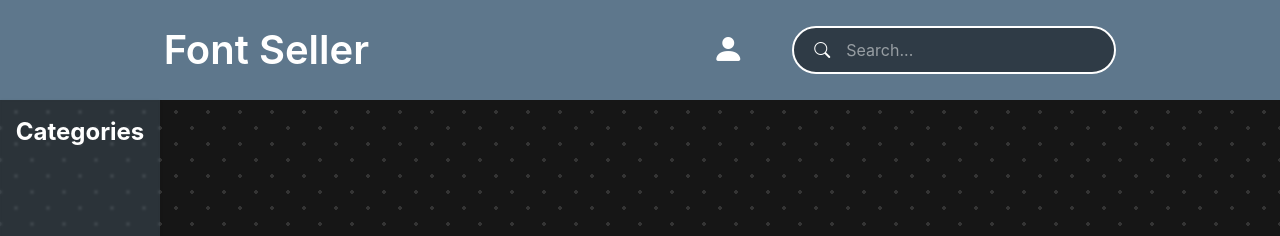
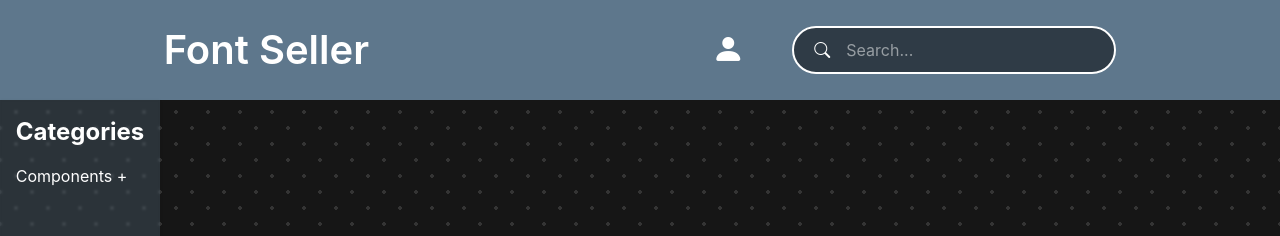
Before and after one commit to RodrigoFont06/font-seller, a React (Vite) app: page / in a window 1280 px wide. Shown: the top 236 px of the page. Built offline with nearby package versions, Linux system fonts and the light colour scheme; no server answers; the database is empty.

Commit message:
feat: enhance SideBar component with toggle functionality for categories

```diff
--- a/src/components/SideBar.tsx
+++ b/src/components/SideBar.tsx
@@ -4,6 +4,7 @@ import { useState, useEffect } from "react";
 
 export default function SideBar() {
     const [categories, setCategories] = useState<string[]>([]);
+    const [isOpen, setIsOpen] = useState(false);
 
     useEffect(() => {
         const fetchCategories = async () => {
@@ -18,11 +19,11 @@ export default function SideBar() {
 
     return (
         <aside className='bg-[#5E778C]/30 backdrop-blur-[1px] flex justify-center items-baseline h-screen w-1/8 shadow p-4'>
-            <div>
+            <div className='flex flex-col gap-4'>
                 <h2 className='text-white font-bold text-2xl'>Categories</h2>
                 <ul className="">
                     <li>
-
+                        <button className="text-white hover:text-blue-300 w-full text-left" onClick={() => setIsOpen(!isOpen)}>Components {isOpen ? '-' : '+'}</button>
                     </li>
                 </ul>
             </div>
```
